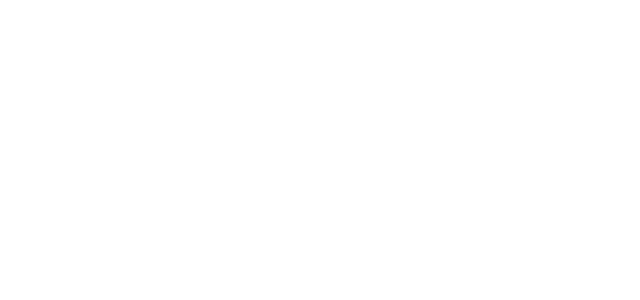
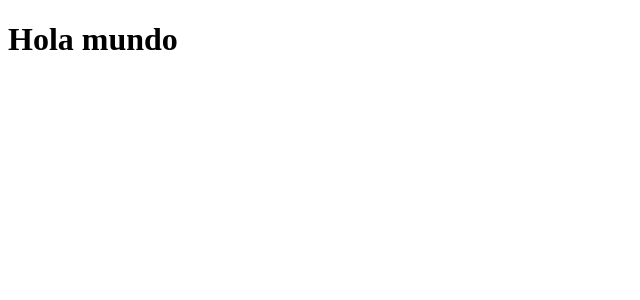
Before and after one commit to Hetor25/fundamentos, a React (Vite) app in the folder React-ejercicios/: page / in a window 1280 px wide. Shown: the top 300 px of the page, without its empty margins (0-640 px from the left). Built offline with nearby package versions, Linux system fonts and the light colour scheme.

Commit message:
Se actualizada

```diff
--- a/React-ejercicios/src/App.jsx
+++ b/React-ejercicios/src/App.jsx
@@ -14,7 +14,7 @@ function App() {
   return (
     <>
 
-      <Ejercicio08 />
+<h1>Hola mundo </h1>
 
     </>
   )
```
